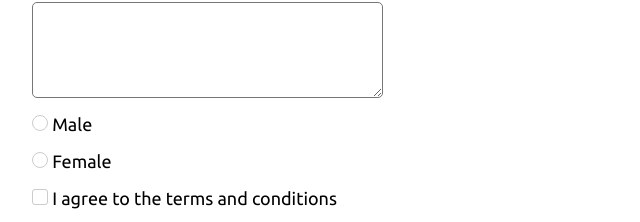
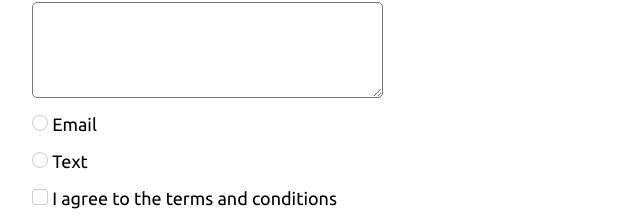
Before and after one commit to Kovee98/bitty-css, a website: page index.html in a window 1280 px wide. Shown: the part 1715-1937 px from the top of the page, 0-640 px from the left. Drawn offline with nearby package versions, Linux system fonts and the light colour scheme; files that its build step writes are made by us from their sources.

Commit message:
develop
Update to demo html

```diff
--- a/index.html
+++ b/index.html
@@ -75,12 +75,12 @@
 
 
             <label>
-                <input type="radio" name="gender" id="male">
-                Male
+                <input type="radio" name="contact" id="email">
+                Email
             </label>
             <label>
-                <input type="radio" name="gender" id="femail">
-                Female
+                <input type="radio" name="contact" id="text">
+                Text
             </label>
 
             <label>
```
